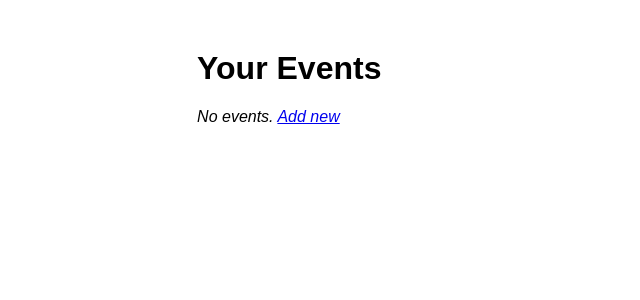
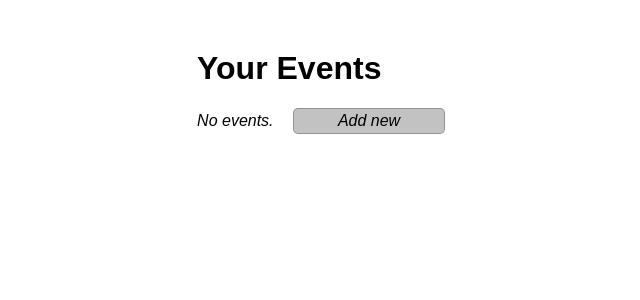
Before and after one commit to crappylime/python-flask-events-codecool, a Flask app: page /events/ in a window 1280 px wide. Shown: the top 300 px of the page, without its empty margins (89-729 px from the left). Run offline with Flask 2, Linux system fonts and the light colour scheme; data that the repository does not hold is empty; some libraries are stand-ins or nearby versions.

Commit message:
Style links and add class for breadcrumbs

```diff
--- a/static/style.css
+++ b/static/style.css
@@ -38,3 +38,24 @@ tr {
 tr:first-child {
   border-top: 1px solid black;
 }
+
+a {
+  margin-left: 15px;
+  display: inline-block;
+  width: 90px;
+  border: 1px solid rgba(0, 0, 0, 0.24);
+  border-radius: 5px;
+  padding: 3px 0;
+  text-decoration: none;
+  color: black;
+  text-align: center;
+  background-color: rgba(0, 0, 0, 0.24);
+}
+
+a:hover {
+  opacity: 0.5;
+}
+
+.breadcrumb {
+  width: 150px;
+}
--- a/templates/form.html
+++ b/templates/form.html
@@ -36,6 +36,6 @@
         <input class="button" type="submit" name="" value="Save">
     </form>
     <div class="text-center">
-        <a href="{{ url_for('mod_events.index') }}">Home ></a>
+        <a href="{{ url_for('mod_events.index') }}" class="breadcrumb">Home ></a>
     </div>
 {% endblock %}
--- a/templates/index.html
+++ b/templates/index.html
@@ -34,8 +34,8 @@
           {% endfor %}
       </tbody>
     </table>
-    <a href="{{ url_for('mod_events.new') }}">Add new event ></a>
+    <a href="{{ url_for('mod_events.new') }}" class="breadcrumb">Add new event ></a>
     {% else %}
-    <em>No events. <a href="{{ url_for('mod_events.new') }}">Add new</a></em>
+    <em>No events. <a href="{{ url_for('mod_events.new') }}" class="breadcrumb">Add new</a></em>
     {% endif %}
 {% endblock %}
```
